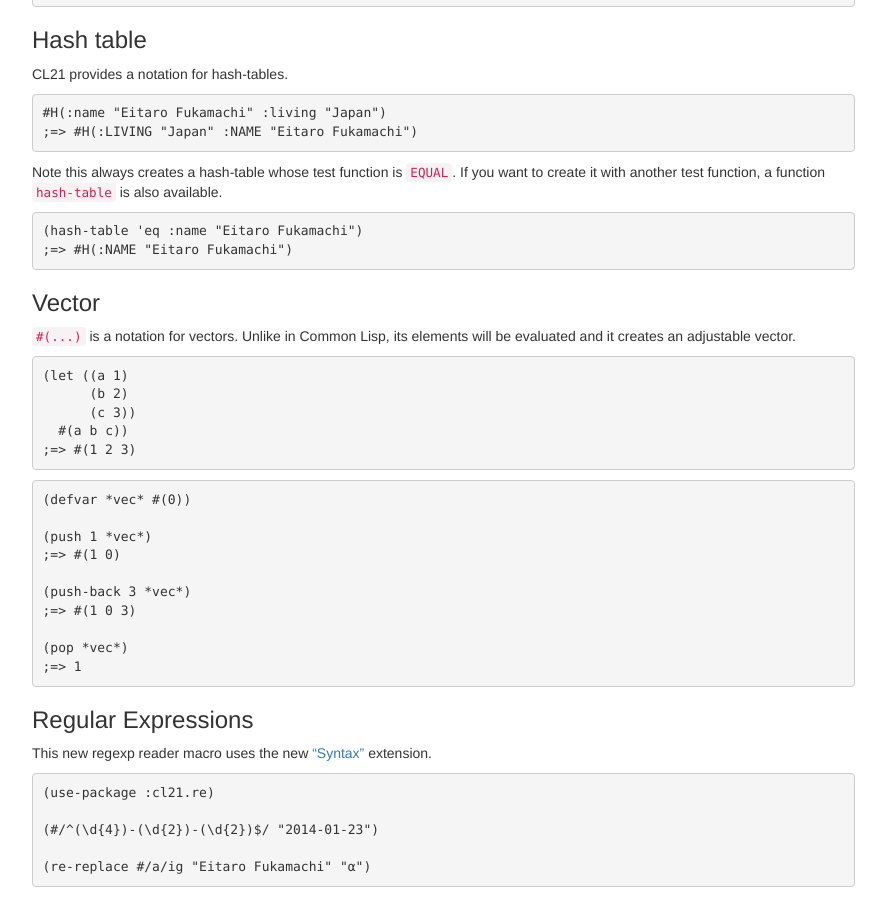
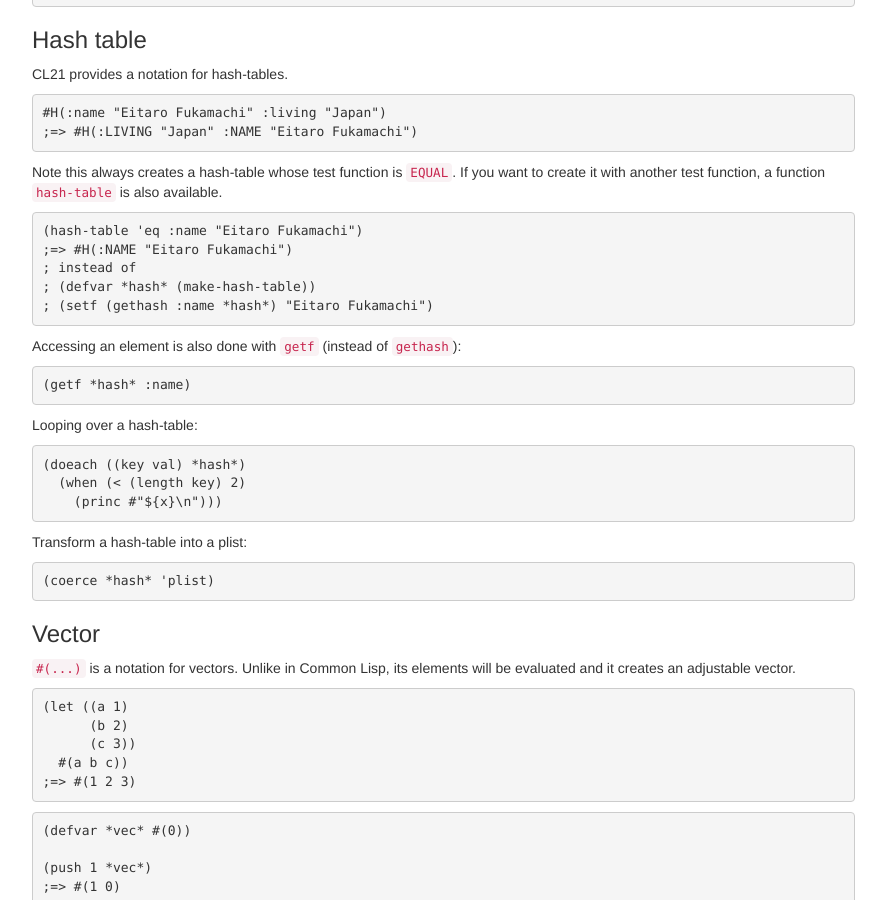
Before and after one commit to LispCookbook/cl-cookbook, a Jekyll site: the page built from cl21.md, in a window 1280 px wide and 900 px high, scrolled down 5436 px. Shown: the whole window, without its empty margins (303-1189 px from the left). Built offline with Jekyll 4.4.1, drawn with Linux system fonts in a browser that asks for light colours.

Commit message:
cl21 hash-table++ (doeach, getf, coerce)

```diff
--- a/cl21.md
+++ b/cl21.md
@@ -339,6 +339,29 @@ Note this always creates a hash-table whose test function is `EQUAL`. If you wan
 ~~~lisp
 (hash-table 'eq :name "Eitaro Fukamachi")
 ;=> #H(:NAME "Eitaro Fukamachi")
+; instead of
+; (defvar *hash* (make-hash-table))
+; (setf (gethash :name *hash*) "Eitaro Fukamachi")
+~~~
+
+Accessing an element is also done with `getf` (instead of `gethash`):
+
+~~~lisp
+(getf *hash* :name)
+~~~
+
+Looping over a hash-table:
+
+~~~lisp
+(doeach ((key val) *hash*)
+  (when (< (length key) 2)
+    (princ #"${x}\n")))
+~~~
+
+Transform a hash-table into a plist:
+
+~~~lisp
+(coerce *hash* 'plist)
 ~~~
 
 ### Vector
```
